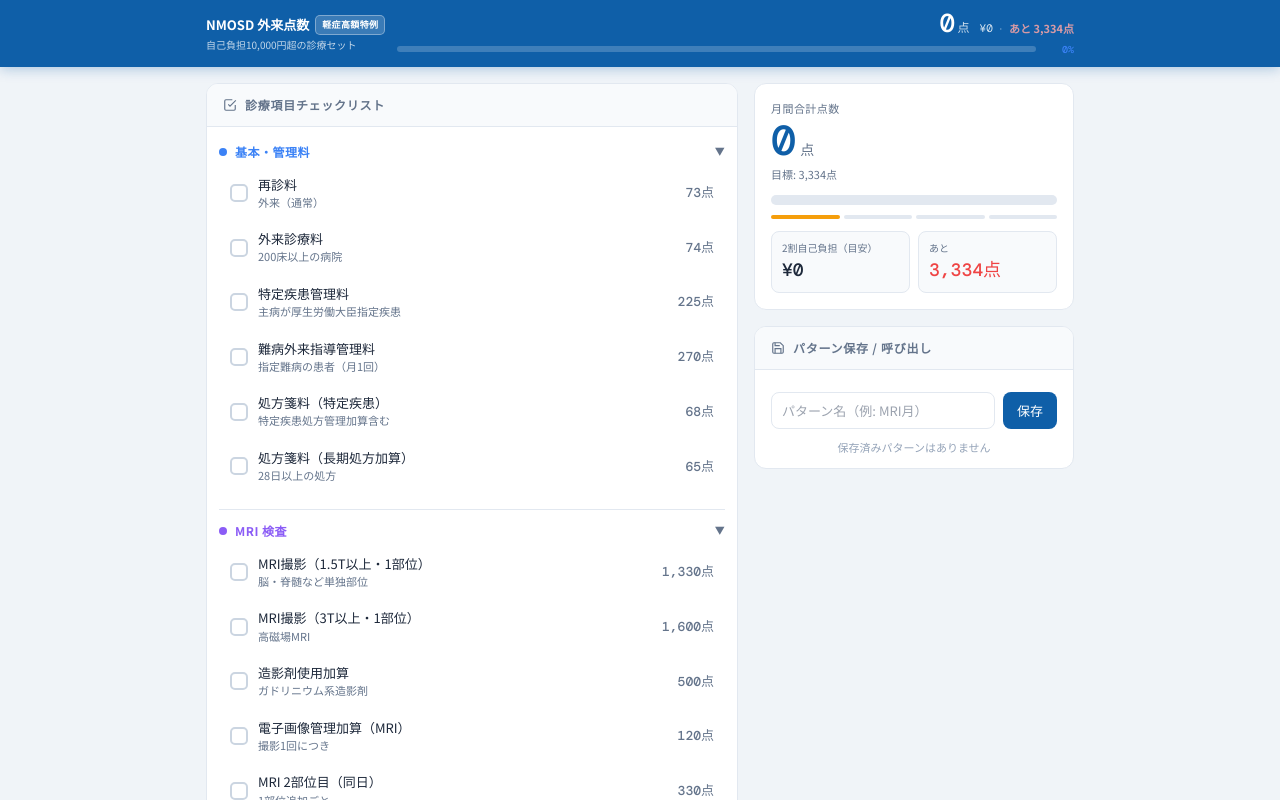
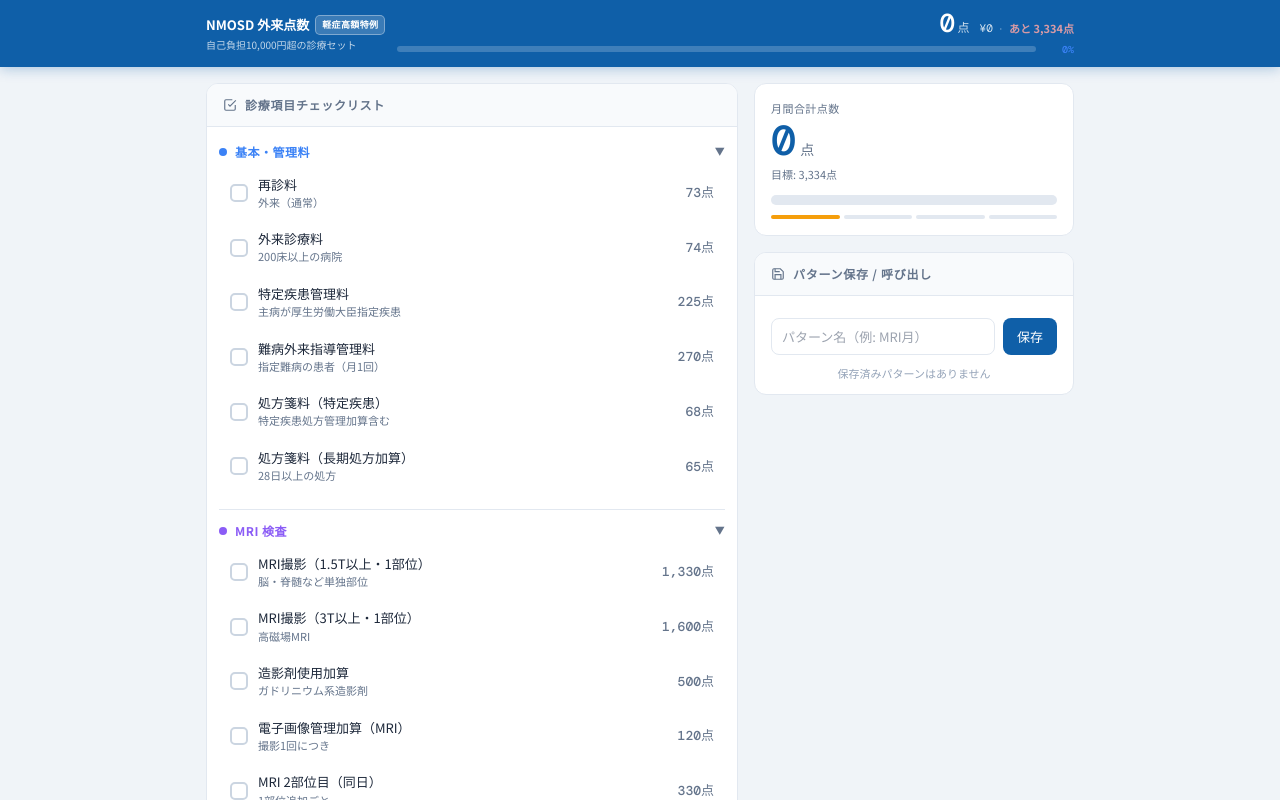
Before and after one commit to tanpaku-collab/tanpaku-collab-nmosd-score-calc-final, a React (Vite) app: page / in a window 1280 px wide. Shown: the top 800 px of the page. Built offline with nearby package versions, Linux system fonts and the light colour scheme.

Commit message:
Add files via upload

```diff
--- a/src/components/ScoreMeter.tsx
+++ b/src/components/ScoreMeter.tsx
@@ -7,8 +7,6 @@ interface ScoreMeterProps {
 export function ScoreMeter({ total }: ScoreMeterProps) {
   const pct = Math.min(100, (total / TARGET_SCORE) * 100)
   const achieved = total >= TARGET_SCORE
-  const copay = Math.floor(total * 10 * 0.2) // 2割負担
-  const remain = Math.max(0, TARGET_SCORE - total)
 
   const barColor = achieved
     ? '#0e9f6e'
@@ -42,27 +40,6 @@ export function ScoreMeter({ total }: ScoreMeterProps) {
         ))}
       </div>
 
-      <div className="meter-stats" style={{ marginTop: 12 }}>
-        <div className="stat-box">
-          <div className="stat-label">2割自己負担（目安）</div>
-          <div
-            className="stat-value"
-            style={{ color: achieved ? '#0e9f6e' : '#1e293b' }}
-          >
-            ¥{copay.toLocaleString()}
-          </div>
-        </div>
-        <div className="stat-box">
-          <div className="stat-label">あと</div>
-          <div
-            className="stat-value"
-            style={{ color: achieved ? '#0e9f6e' : '#ef4444' }}
-          >
-            {achieved ? '達成！' : `${remain.toLocaleString()}点`}
-          </div>
-        </div>
-      </div>
-
       {achieved && (
         <div className="achievement" key={total}>
           <div className="achievement-emoji">🎯</div>
```
